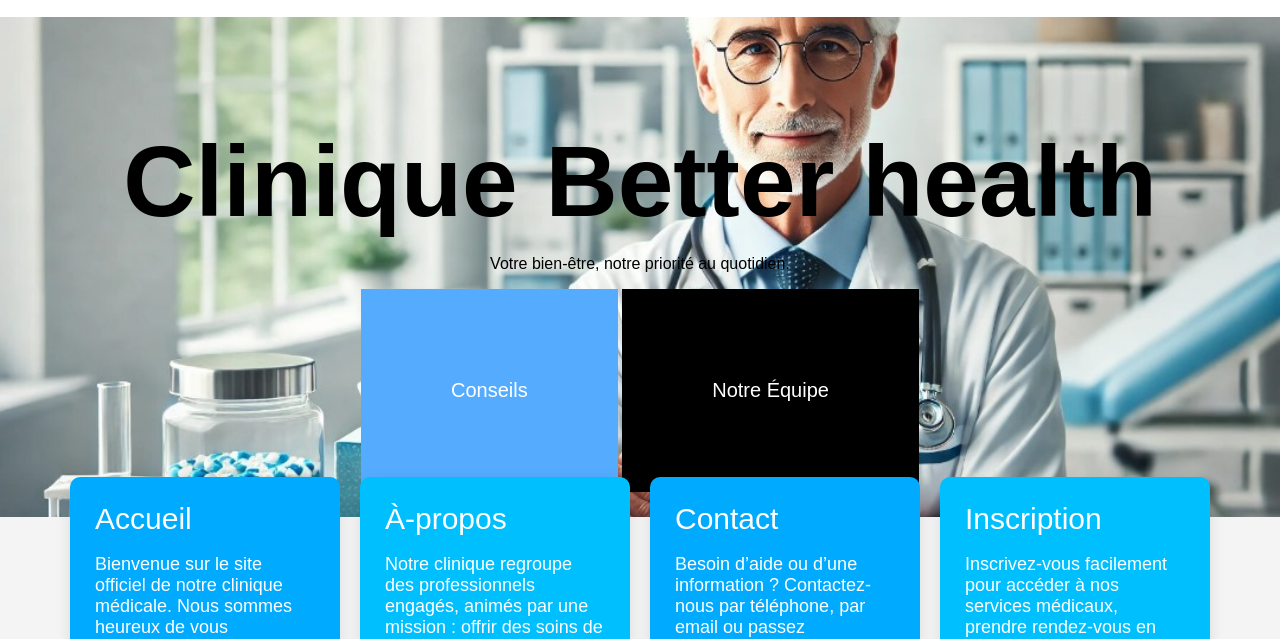
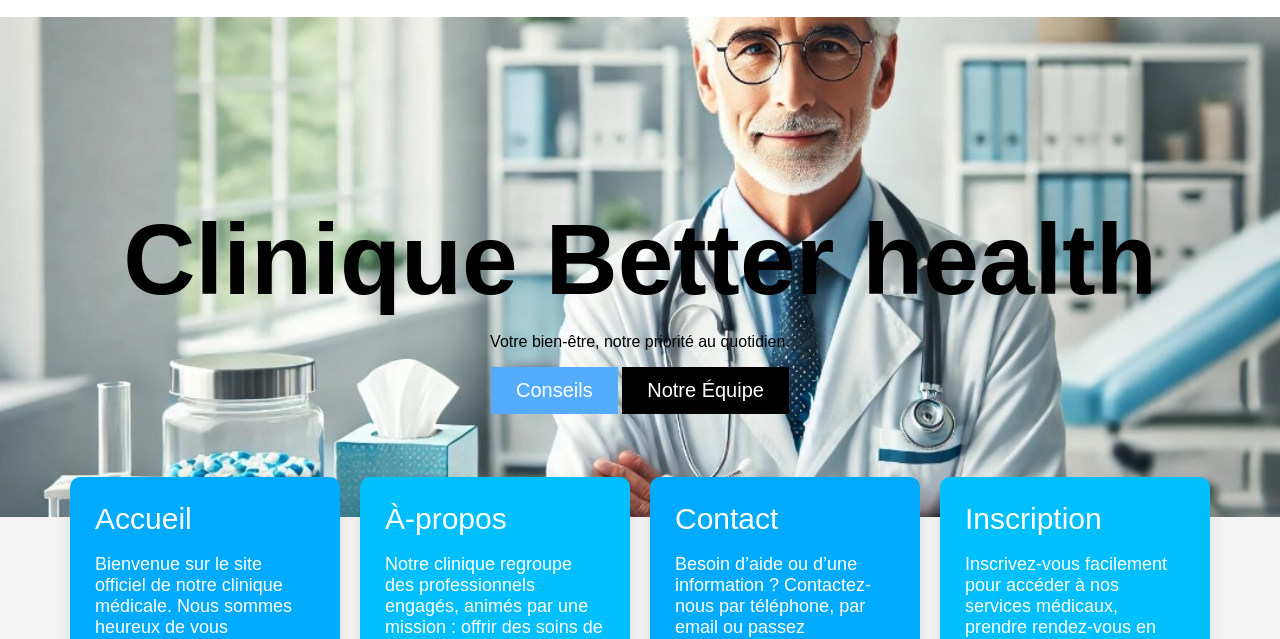
Before and after one commit to Fifi-guenilcia/Projet-Avril-, a plain HTML site: page index.html in a window 1280 px wide. Shown: the part 152-791 px from the top of the page. Drawn offline with Linux system fonts and the light colour scheme.

Commit message:
Update style.css

```diff
--- a/style.css
+++ b/style.css
@@ -99,22 +99,10 @@ body {
   margin-bottom: 20px;
 }
 
-/* .botton1,
-.botton2 {
-  font-size: 20px;
-  padding: 15px 30px;
-  margin: 10px;
-  border: none;
-  cursor: pointer;
-  transition: 0.3s ease;
-  text-decoration: none;
-
-} */
-
 
 .botton1 {
   background-color: #55acff;
-  padding: 90px;
+  padding: 12px 25px;
   cursor: pointer;
   transition: 0.3s ease;
   border: none;
@@ -128,7 +116,7 @@ body {
 
 .botton2 {
   background-color: #000;
-  padding: 90px;
+  padding: 12px 25px;
   cursor: pointer;
   transition: 0.3s ease;
   border: none;
```
